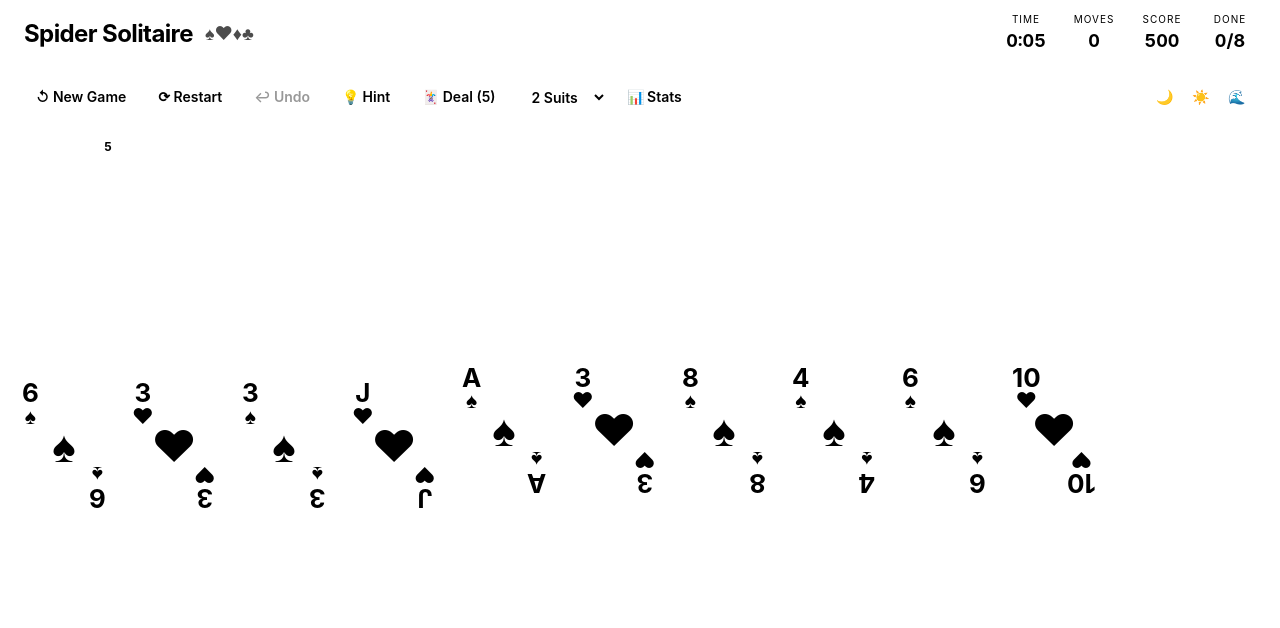
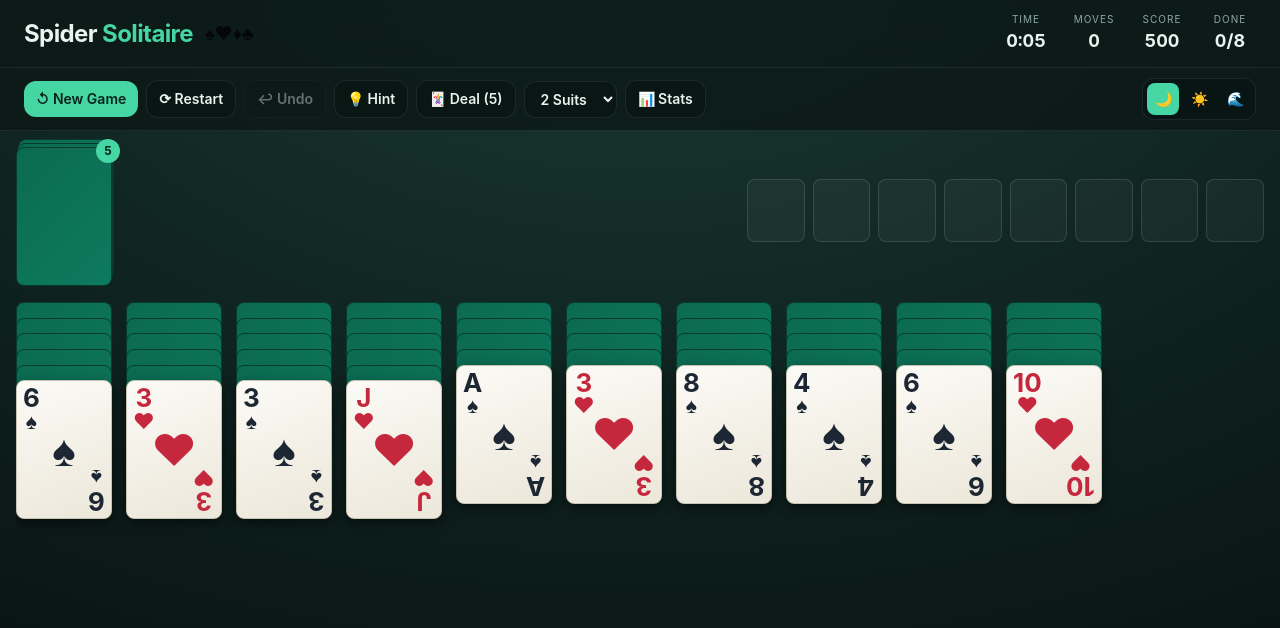
Before and after one commit to XFGQ/Spider-Solitaire, a React (Vite) app: page / in a window 1280 px wide. Shown: the top 628 px of the page. Built offline with nearby package versions, Linux system fonts and the light colour scheme.

Commit message:
refactor: app design again changed because screen was wihte

```diff
--- a/src/App.tsx
+++ b/src/App.tsx
@@ -1,7 +1,12 @@
 import { AppShell } from './components/layout/AppShell'
+import { ThemeProvider } from './components/themes/ThemeProvider'
 
 function App() {
-  return <AppShell />
+  return (
+    <ThemeProvider>
+      <AppShell />
+    </ThemeProvider>
+  )
 }
 
 export default App
--- a/src/index.css
+++ b/src/index.css
@@ -1,6 +1,39 @@
+@import "tailwindcss";
+@import "./styles/themes/dark.css";
+@import "./styles/themes/light.css";
+@import "./styles/themes/blue.css";
+
 :root {
   --card-w: clamp(52px, 8.5vw, 96px);
   --card-h: calc(var(--card-w) / 0.69);
   --col-gap: clamp(4px, 1.2vw, 14px);
 }
-@import 'tailwindcss';
+
+html, body, #root {
+  min-height: 100dvh;
+}
+
+body {
+  background: var(--bg);
+}
+
+.card-back {
+  background: linear-gradient(135deg, var(--card-back-a), var(--card-back-b));
+  border: 1px solid var(--card-back-edge);
+}
+
+.card-face {
+  background: linear-gradient(160deg, var(--card-face-from), var(--card-face-to));
+  border: 1px solid var(--card-edge);
+}
+
+.hint-card {
+  box-shadow: var(--hint-glow) !important;
+}
+
+@keyframes confetti-fall {
+  to {
+    transform: translateY(110vh) rotate(720deg);
+    opacity: 0;
+  }
+}
```
